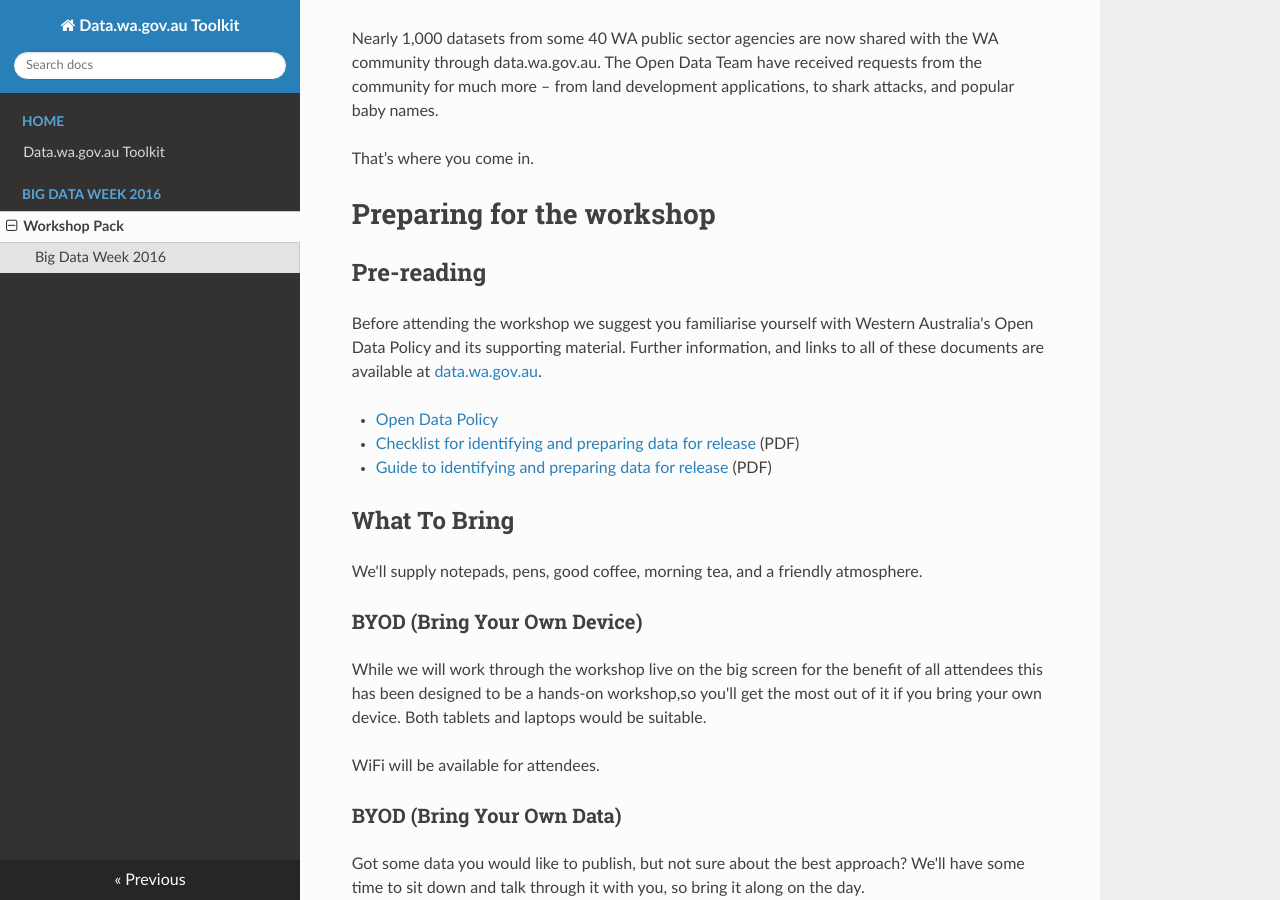
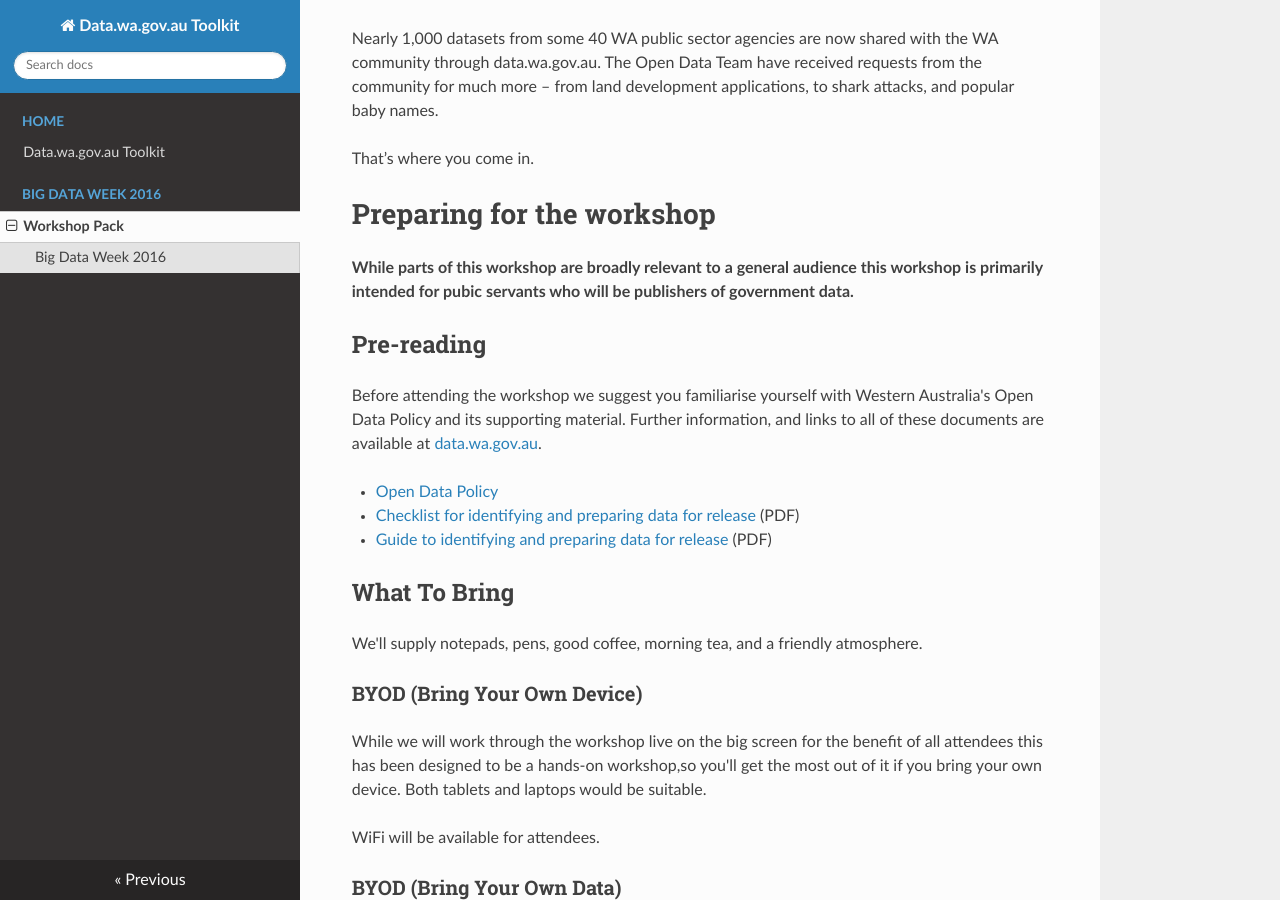
Before and after one commit to datawagovau/toolkit, an MkDocs documentation site: the page built from docs/bigdataweek-workshop.md, in a window 1280 px wide and 900 px high, scrolled down 453 px. Built offline with MkDocs 1.6.1, drawn with Linux system fonts in a browser that asks for light colours; nearby versions of some CDN libraries; old or Windows-style settings are respelled for this version of MkDocs.

Commit message:
Clarifying the audience

```diff
--- a/docs/bigdataweek-workshop.md
+++ b/docs/bigdataweek-workshop.md
@@ -11,6 +11,8 @@
 That’s where you come in.
 
 # Preparing for the workshop
+**While parts of this workshop are broadly relevant to a general audience this workshop is primarily intended for pubic servants who will be publishers of government data.**
+
 ## Pre-reading
 Before attending the workshop we suggest you familiarise yourself with Western Australia's Open Data Policy and its supporting material. Further information, and links to all of these documents are available at [data.wa.gov.au](http://data.wa.gov.au).
 
```
